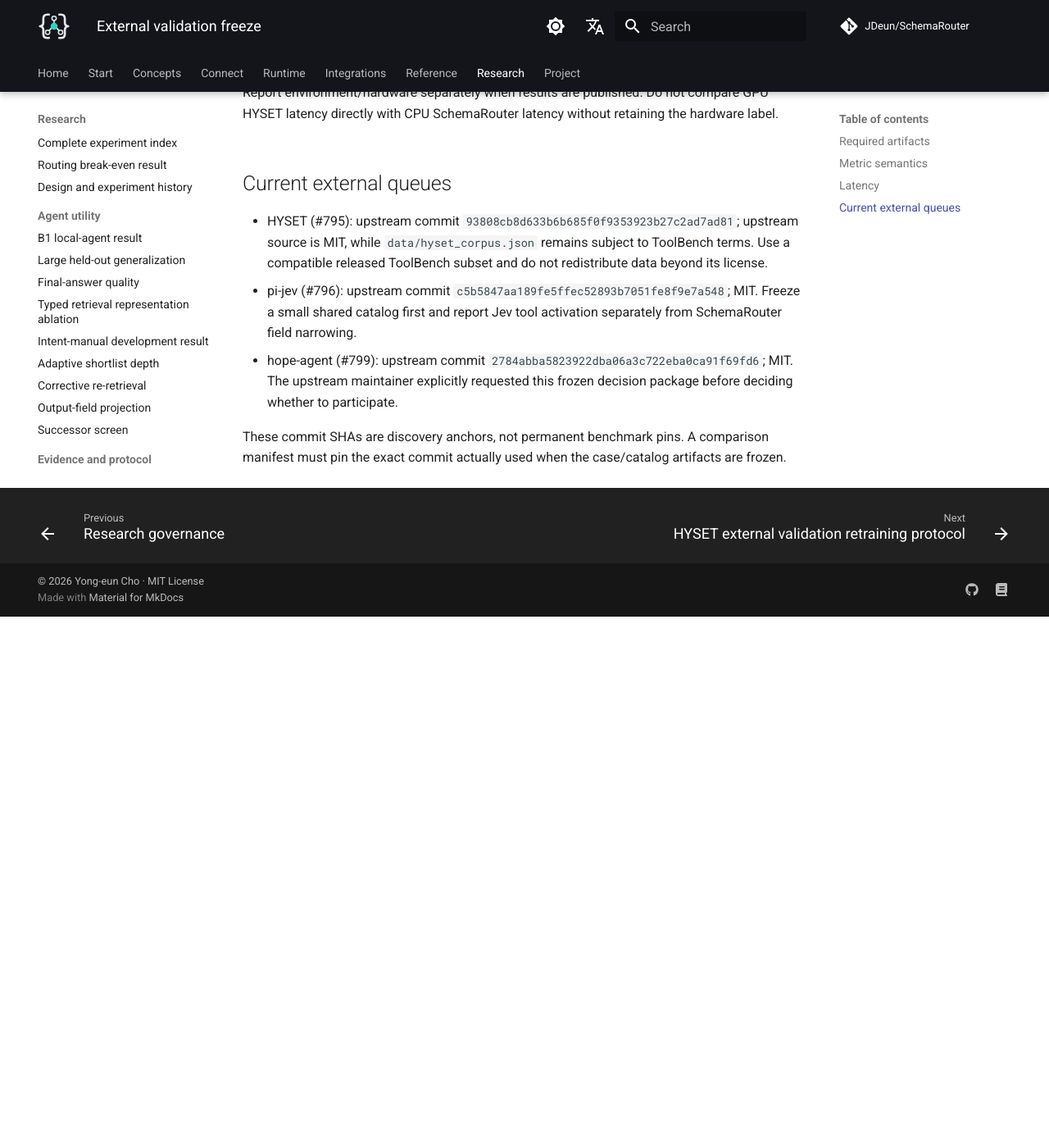
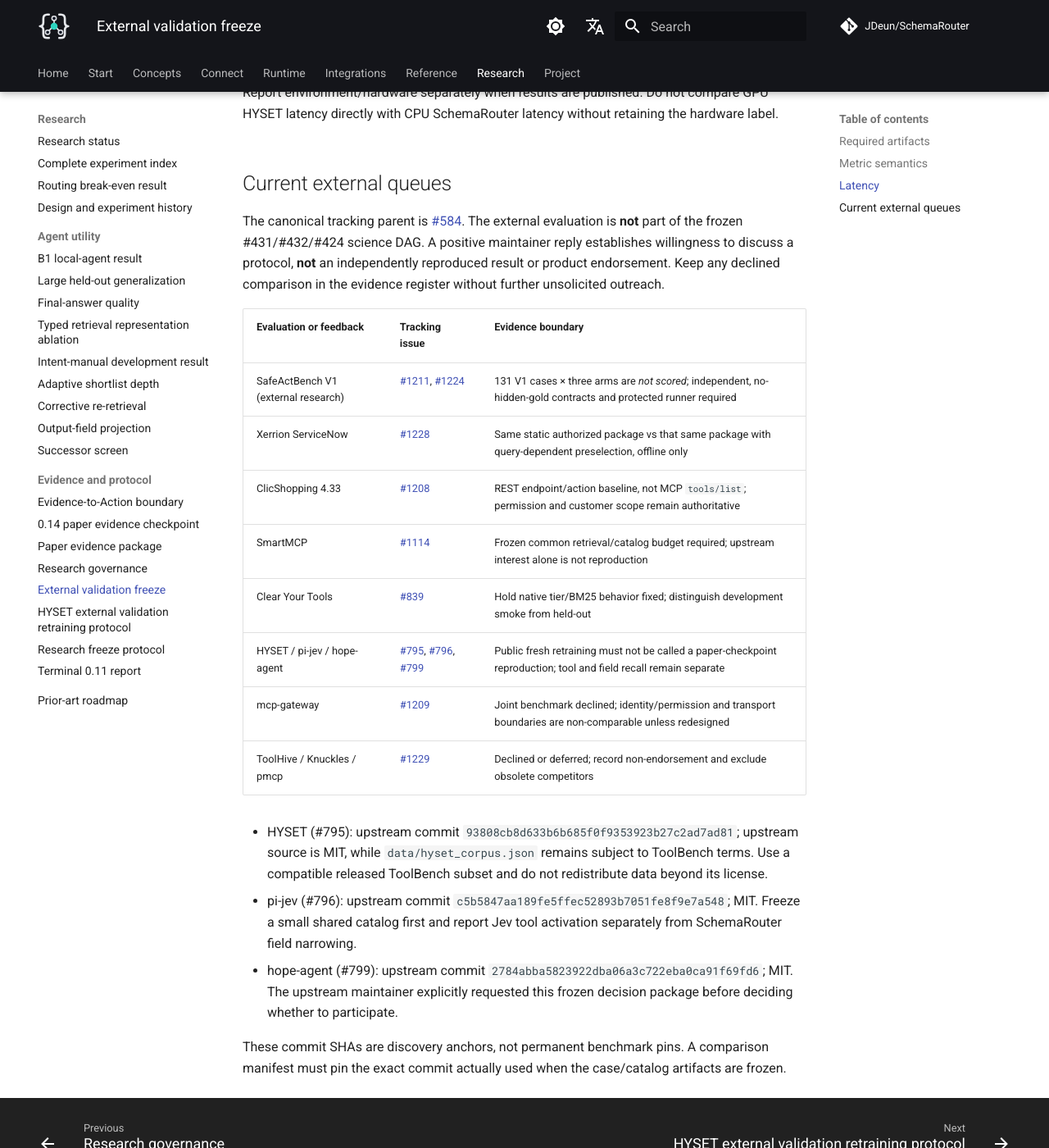
Before and after one commit to JDeun/SchemaRouter, an MkDocs documentation site: the page built from docs/research/external-validation-freeze.md, in a window 1280 px wide and 1400 px high, scrolled down 1527 px. Shown: the whole window at 82% size. Built offline with MkDocs 1.6.1 and Material for MkDocs 9.7.7, drawn with Linux system fonts in a browser that asks for light colours; comment, search, counter and statistics services are not loaded; before the commit the page ends 2279 px from its top, so only the background shows below that.

```diff
--- a/docs/research/external-validation-freeze.md
+++ b/docs/research/external-validation-freeze.md
@@ -59,6 +59,25 @@
 
 ## Current external queues
 
+The canonical tracking parent is [#584](https://github.com/JDeun/SchemaRouter/issues/584).
+The external evaluation is **not** part of the frozen #431/#432/#424 science DAG.
+A positive maintainer reply establishes willingness to discuss a protocol, **not**
+an independently reproduced result or product endorsement. Keep any declined
+comparison in the evidence register without further unsolicited outreach.
+
+| Evaluation or feedback | Tracking issue | Evidence boundary |
+| --- | --- | --- |
+| SafeActBench V1 (external research) | [#1211](https://github.com/JDeun/SchemaRouter/issues/1211), [#1224](https://github.com/JDeun/SchemaRouter/issues/1224) | 131 V1 cases × three arms are *not scored*; independent, no-hidden-gold contracts and protected runner required |
+| Xerrion ServiceNow | [#1228](https://github.com/JDeun/SchemaRouter/issues/1228) | Same static authorized package vs that same package with query-dependent preselection, offline only |
+| ClicShopping 4.33 | [#1208](https://github.com/JDeun/SchemaRouter/issues/1208) | REST endpoint/action baseline, not MCP `tools/list`; permission and customer scope remain authoritative |
+| SmartMCP | [#1114](https://github.com/JDeun/SchemaRouter/issues/1114) | Frozen common retrieval/catalog budget required; upstream interest alone is not reproduction |
+| Clear Your Tools | [#839](https://github.com/JDeun/SchemaRouter/issues/839) | Hold native tier/BM25 behavior fixed; distinguish development smoke from held-out |
+| HYSET / pi-jev / hope-agent | [#795](https://github.com/JDeun/SchemaRouter/issues/795), [#796](https://github.com/JDeun/SchemaRouter/issues/796), [#799](https://github.com/JDeun/SchemaRouter/issues/799) | Public fresh retraining must not be called a paper-checkpoint reproduction; tool and field recall remain separate |
+| mcp-gateway | [#1209](https://github.com/JDeun/SchemaRouter/issues/1209) | Joint benchmark declined; identity/permission and transport boundaries are non-comparable unless redesigned |
+| ToolHive / Knuckles / pmcp | [#1229](https://github.com/JDeun/SchemaRouter/issues/1229) | Declined or deferred; record non-endorsement and exclude obsolete competitors |
+
+
+
 - HYSET (#795): upstream commit `93808cb8d633b6b685f0f9353923b27c2ad7ad81`; upstream source is MIT, while `data/hyset_corpus.json` remains subject to ToolBench terms. Use a compatible released ToolBench subset and do not redistribute data beyond its license.
 - pi-jev (#796): upstream commit `c5b5847aa189fe5ffec52893b7051fe8f9e7a548`; MIT. Freeze a small shared catalog first and report Jev tool activation separately from SchemaRouter field narrowing.
 - hope-agent (#799): upstream commit `2784abba5823922dba06a3c722eba0ca91f69fd6`; MIT. The upstream maintainer explicitly requested this frozen decision package before deciding whether to participate.
```
